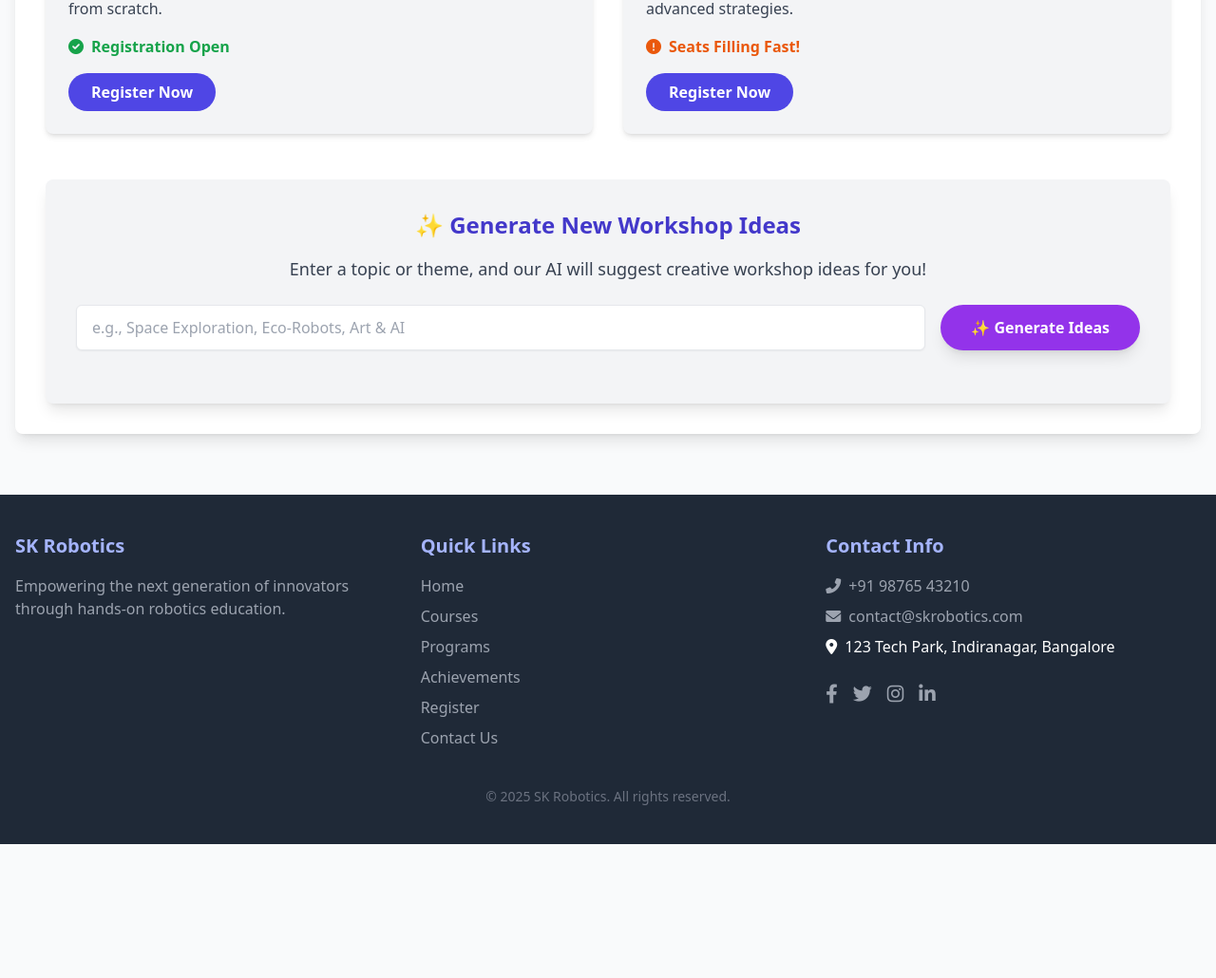
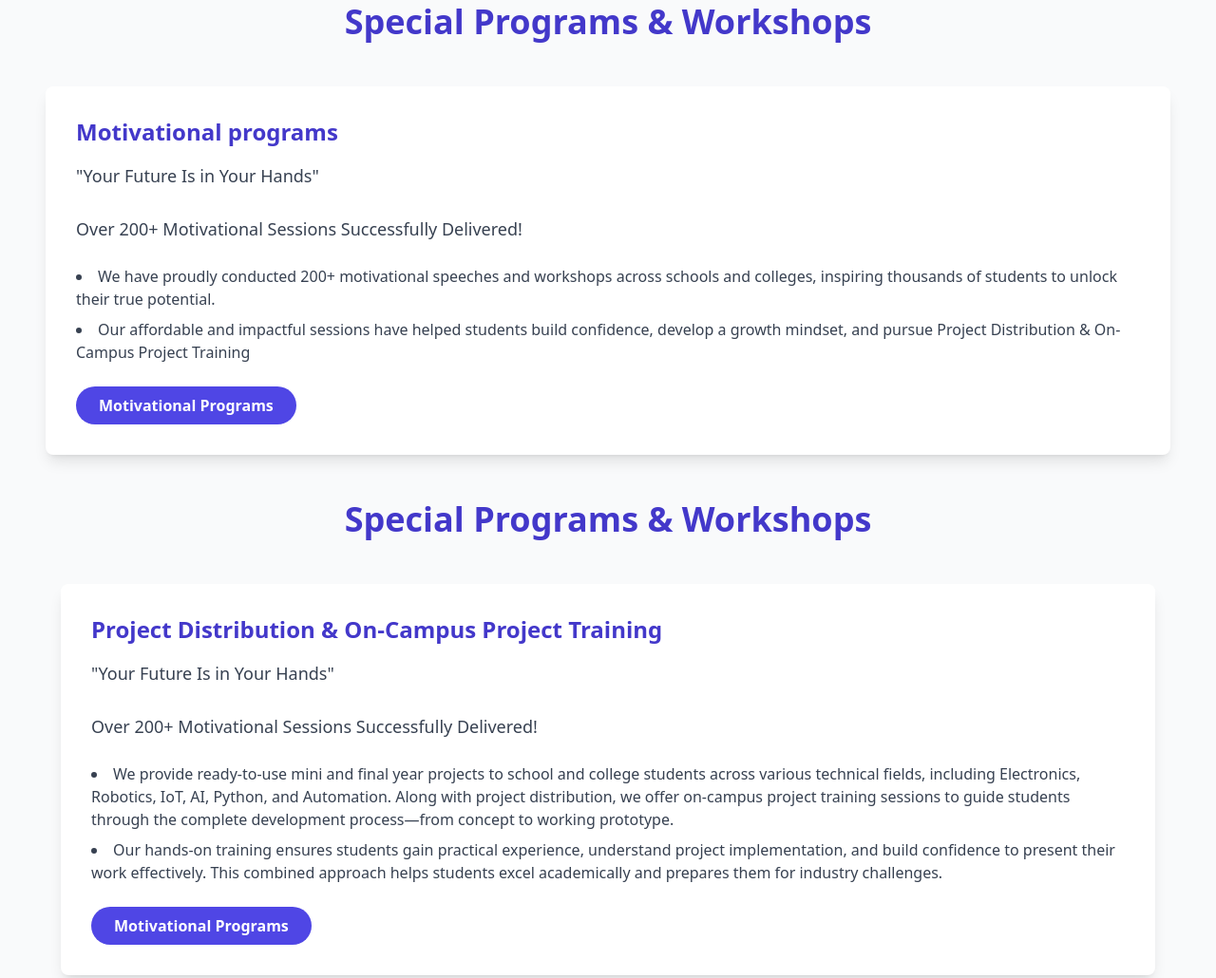
Before and after one commit to Santhosh078-K/finalupdates, a plain HTML site: page programs.html in a window 1280 px wide. Shown: the part 1521-2551 px from the top of the page at 95% size. Before the commit the page ends 2410 px from the top, so only its background shows below. Drawn offline with nearby package versions, Linux system fonts and the light colour scheme.

Commit message:
Updated programs.html

```diff
--- a/programs.html
+++ b/programs.html
@@ -66,6 +66,84 @@ We provide hands-on training for students from grade 3 to 12 in Breadboard Elect
                     </a>
                 </div>
 
+                 <div class="container mx-auto px-4">
+                <h2 class="text-3xl sm:text-4xl font-bold text-center text-indigo-700 mb-12 animate-on-scroll">Special Programs & Workshops</h2>
+
+                <div class="bg-white rounded-lg shadow-lg p-8 mb-12 transform transition duration-300 hover:scale-[1.01] hover:shadow-xl animate-on-scroll">
+                    <h3 class="text-2xl font-bold text-indigo-700 mb-4">college programs</h3>
+                    <p class="text-lg text-gray-700 mb-6">
+                        Certified Hands-On Technical Workshops (2–10 Days)<br><br>
+We offer certified hands-on workshops for students from Arts & Science, Engineering, ME/M.Tech, and Agriculture colleges. Our programs emphasize practical skills and real-world applications across various domains, including Breadboard Electronics, Arduino & Automation, Robotics, Artificial Intelligence (AI), Internet of Things (IoT), Python Programming, and PCB Design.<br><br> <br>
+All workshops follow an industry-relevant curriculum, are 100% practical, and cater to all skill levels. Sessions can be held on-campus or at our facility, with certification awarded upon completion.<br><br>
+In just 3 months, we have successfully trained 2000+ students, empowering them with the skills needed for today’s technology-driven world.<br><br>
+
+
+
+
+
+                    </p>
+                    <div class="mb-6">
+                        <ul class="list-disc list-inside text-gray-700 space-y-2">
+                            <li>Customizable curriculum for different year</li>
+                            <li>On-site delivery by SK Robotics instructors</li>
+                            <li>Focus on hands-on project building and problem-solving</li>
+
+                        </ul>
+                    </div>
+                    <a href="contact.html" class="inline-block bg-indigo-600 hover:bg-indigo-700 text-white font-bold py-2 px-6 rounded-full transition duration-300">
+                        Inquire for  Workshops
+                    </a>
+                </div>
+ <div class="container mx-auto px-4">
+                <h2 class="text-3xl sm:text-4xl font-bold text-center text-indigo-700 mb-12 animate-on-scroll">Special Programs & Workshops</h2>
+
+                <div class="bg-white rounded-lg shadow-lg p-8 mb-12 transform transition duration-300 hover:scale-[1.01] hover:shadow-xl animate-on-scroll">
+                    <h3 class="text-2xl font-bold text-indigo-700 mb-4">Motivational  programs</h3>
+                    <p class="text-lg text-gray-700 mb-6">
+                      "Your Future Is in Your Hands" <br><br>
+                      Over 200+ Motivational Sessions Successfully Delivered!
+
+</p>
+                    <div class="mb-6">
+                        <ul class="list-disc list-inside text-gray-700 space-y-2">
+                            <li>We have proudly conducted 200+ motivational speeches and workshops across schools and colleges, inspiring thousands of students to unlock their true potential.</li>
+                            <li>Our affordable and impactful sessions have helped students build confidence, develop a growth mindset, and pursue Project Distribution & On-Campus Project Training
+</li>
+
+
+                        </ul>
+                    </div>
+                    <a href="contact.html" class="inline-block bg-indigo-600 hover:bg-indigo-700 text-white font-bold py-2 px-6 rounded-full transition duration-300">
+                        Motivational Programs
+                    </a>
+                </div>
+                 <div class="container mx-auto px-4">
+                <h2 class="text-3xl sm:text-4xl font-bold text-center text-indigo-700 mb-12 animate-on-scroll">Special Programs & Workshops</h2>
+
+                <div class="bg-white rounded-lg shadow-lg p-8 mb-12 transform transition duration-300 hover:scale-[1.01] hover:shadow-xl animate-on-scroll">
+                    <h3 class="text-2xl font-bold text-indigo-700 mb-4">Project Distribution & On-Campus Project Training
+</h3>
+                    <p class="text-lg text-gray-700 mb-6">
+                      "Your Future Is in Your Hands" <br><br>
+                      Over 200+ Motivational Sessions Successfully Delivered!
+
+</p>
+                    <div class="mb-6">
+                        <ul class="list-disc list-inside text-gray-700 space-y-2">
+                            <li>We provide ready-to-use mini and final year projects to school and college students across various technical fields, including Electronics, Robotics, IoT, AI, Python, and Automation. Along with project distribution, we offer on-campus project training sessions to guide students through the complete development process—from concept to working prototype.
+</li>
+                            <li>Our hands-on training ensures students gain practical experience, understand project implementation, and build confidence to present their work effectively. This combined approach helps students excel academically and prepares them for industry challenges.
+
+
+</li>
+
+
+                        </ul>
+                    </div>
+                    <a href="contact.html" class="inline-block bg-indigo-600 hover:bg-indigo-700 text-white font-bold py-2 px-6 rounded-full transition duration-300">
+                        Motivational Programs
+                    </a>
+                </div>
                 <div class="bg-white rounded-lg shadow-lg p-8 mb-12 transform transition duration-300 hover:scale-[1.01] hover:shadow-xl animate-on-scroll">
                     <h3 class="text-2xl font-bold text-indigo-700 mb-4">Weekend &week days class </h3>
                     <p class="text-lg text-gray-700 mb-6">
@@ -208,9 +286,9 @@ Our practical training helps young learners build real-world skills in a fun and
             </div>
             <div>
                 <h3 class="text-xl font-bold text-indigo-300 mb-4">Contact Info</h3>
-                <p class="text-gray-400 mb-2"><i class="fas fa-phone-alt mr-2"></i>+91 98765 43210</p>
-                <p class="text-gray-400 mb-2"><i class="fas fa-envelope mr-2"></i>contact@skrobotics.com</p>
-                <p class="text-400"><i class="fas fa-map-marker-alt mr-2"></i>123 Tech Park, Indiranagar, Bangalore</p>
+                <p class="text-gray-400 mb-2"><i class="fas fa-phone-alt mr-2"></i>+91 9688987156<br>+91 8883335701</p>
+                <p class="text-gray-400 mb-2"><i class="fas fa-envelope mr-2"></i>skroboticsstem@gamail.com</p>
+                <p class="text-400"><i class="fas fa-map-marker-alt mr-2"></i>S.K Robotics Institute,UKPM Square,NH 83,Gandhi Nagar <br> udumalpet-642154</p>
                 <div class="flex justify-center md:justify-start space-x-4 mt-6">
                     <a href="#" class="text-gray-400 hover:text-indigo-300 transition duration-300"><i class="fab fa-facebook-f text-xl"></i></a>
                     <a href="#" class="text-gray-400 hover:text-indigo-300 transition duration-300"><i class="fab fa-twitter text-xl"></i></a>
```
